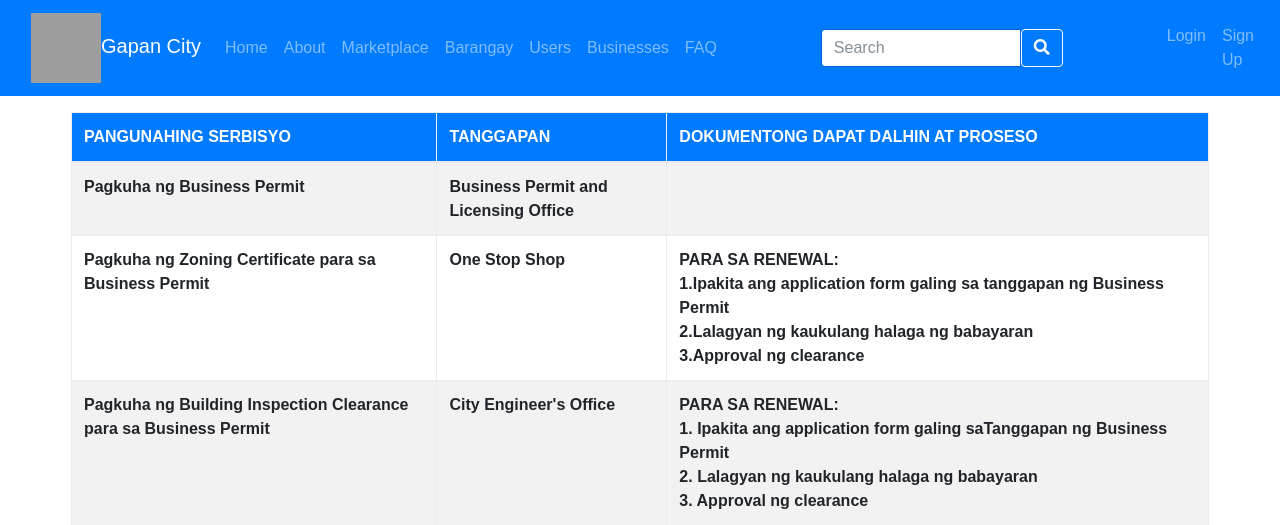
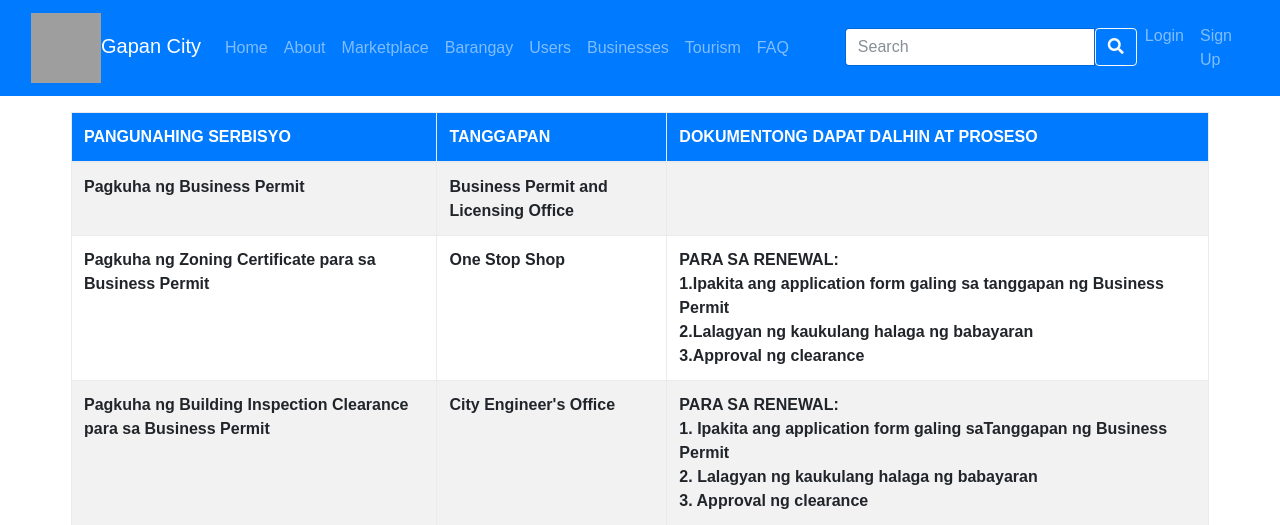
Before and after one commit to reymark01/gapan, a PHP site: page /faq in a window 1280 px wide. Shown: the top 525 px of the page. Run offline with PHP 8.4, Linux system fonts and the light colour scheme; data that the repository does not hold is empty; some libraries are stand-ins or nearby versions; grey boxes are pictures that could not be loaded.

Commit message:
mar 2 6:31

```diff
--- a/public/ajax/showusercomments.php
+++ b/public/ajax/showusercomments.php
@@ -8,7 +8,7 @@ if (Input::exist()) {
 				echo '<div class="container">
 						<form class="form-group ucomment-form">
 						<textarea class="form-control ucommentarea" name="comment"></textarea>
-						<button type="submit" class="btn btn-primary btn-sm float-right m-2">Post comment</button><br>
+						<button type="submit" class="btn btn-primary btn-sm float-right">Post comment</button><br>
 						</form>
 					</div><hr>';
 			} else {
--- a/public/layout/header.php
+++ b/public/layout/header.php
@@ -17,7 +17,7 @@
 <a class="navbar-brand toplogo" href="/"><img src="/image/seal.png" class="img-responsive" alt="logo">Gapan City</a>
 
 <button class="navbar-toggler" type="button" data-toggle="collapse" data-target="#navbarSupportedContent" aria-controls="navbarSupportedContent" aria-expanded="false" aria-label="Toggle navigation">
-<span class="navbar-toggler-icon"></span>
+<span class="navbar-toggler-icon"></span><sup class="badge badge-pill badge-danger notif-count" style="font-size: 13px;"></sup>
 </button>
 
 <div class="collapse navbar-collapse" id="navbarSupportedContent">
@@ -47,16 +47,17 @@
 </li>
 
 <li class="nav-item">
+	<a class="nav-link" href="/tourism">Tourism</a>
+</li>
+
+<li class="nav-item">
 	<a class="nav-link" href="/faq">FAQ</a>
 </li>
 
-</ul>
-
-<ul class="navbar-nav d-flex justify-content-center">
 <li class="nav-item">
 	<form action="/search" class="form-inline my-lg-0" method="get">
-			<div class="input-group px-5 mx-5">
-				<input class="form-control" name="q" type="search" placeholder="Search" aria-label="Search" style="width:200px">
+		<div class="input-group ml-5">
+			<input class="form-control" name="q" type="search" placeholder="Search" aria-label="Search" style="width:250px">
 			<div class="input-group-append">
 				<button class="btn btn-outline-light my-2 my-sm-0" type="submit">
 					<span class="fas fa-search"></span>
@@ -74,7 +75,7 @@ if (Session::exist('u_sess_id') || Session::exist('b_sess_id')) {
 <a href="#" class="btn btn-primary dropdown-toggle notif-dropdown" id="notifdropdown" data-toggle="dropdown" aria-haspopup="true" aria-expanded="false">
 <i class="fas fa-bell"></i><sup><span class="badge badge-pill badge-danger notif-count"></span></sup>
 </a>
-<div class="dropdown-menu dropdown-menu-right notif-menu" style="max-height: 400px; width:380px;overflow-y: scroll;" aria-labelledby="notifdropdown"><div class="notiflist"></div><a href="#" class="seemorenotif d-block text-center">See more</a></div>
+<div class="dropdown-menu dropdown-menu-right notif-menu" style="max-height: 400px; width:310px;overflow-y: scroll;" aria-labelledby="notifdropdown"><div class="notiflist"></div><a href="#" class="seemorenotif d-block text-center">See more</a></div>
 </li>
 <?php
 } elseif (Session::exist('admin_sess_id')) {
--- a/public/layout/newheader.php
+++ b/public/layout/newheader.php
@@ -56,10 +56,6 @@
 					</li>
 
 					<li class="nav-item">
-						<a class="nav-link" href="/faq">FAQ</a>
-					</li>
-
-					<li class="nav-item">
 						<form action="/search" class="form-inline my-2 my-lg-0" method="get">
 							<div class="input-group">
 								<input class="form-control" name="q" type="search" placeholder="Search" aria-label="Search">
@@ -80,7 +76,7 @@
 					<a href="#" class="btn btn-primary dropdown-toggle notif-dropdown" id="notifdropdown" data-toggle="dropdown" aria-haspopup="true" aria-expanded="false">
 					<i class="fas fa-bell"></i><sup><span class="badge badge-pill badge-danger notif-count"></span></sup>
 					</a>
-					<div class="dropdown-menu dropdown-menu-right notif-menu" style="max-height: 400px; width:380px;overflow-y: scroll;" aria-labelledby="notifdropdown"><div class="notiflist"></div><a href="#" class="seemorenotif d-block text-center">See more</a></div>
+					<div class="dropdown-menu dropdown-menu-right notif-menu" style="max-height: 400px; width:310px;overflow-y: scroll;" aria-labelledby="notifdropdown"><div class="notiflist"></div><a href="#" class="seemorenotif d-block text-center">See more</a></div>
 					</li>
 <?php
 				} elseif (Session::exist('admin_sess_id')) {
--- a/public/user.php
+++ b/public/user.php
@@ -446,14 +446,14 @@ if (!empty(Input::get('username'))) {
     </div>
   </div>
 </div>
+<script src="https://code.jquery.com/jquery-3.3.1.min.js" integrity="sha256-FgpCb/KJQlLNfOu91ta32o/NMZxltwRo8QtmkMRdAu8=" crossorigin="anonymous"></script>
+<script src="https://maxcdn.bootstrapcdn.com/bootstrap/4.0.0/js/bootstrap.min.js" integrity="sha384-JZR6Spejh4U02d8jOt6vLEHfe/JQGiRRSQQxSfFWpi1MquVdAyjUar5+76PVCmYl" crossorigin="anonymous"></script>
+<script src="https://js.pusher.com/4.3/pusher.min.js"></script>
 <script type="text/javascript" src="/js/popper.js"></script>
 <script type="text/javascript" src="/js/jquery.mCustomScrollbar.js"></script>
 <script type="text/javascript" src="/lib/slick/slick.min.js"></script>
 <script type="text/javascript" src="/js/scrollbar.js"></script>
 <script type="text/javascript" src="/js/script.js"></script>
-<script src="https://code.jquery.com/jquery-3.3.1.min.js" integrity="sha256-FgpCb/KJQlLNfOu91ta32o/NMZxltwRo8QtmkMRdAu8=" crossorigin="anonymous"></script>
-<script src="https://maxcdn.bootstrapcdn.com/bootstrap/4.0.0/js/bootstrap.min.js" integrity="sha384-JZR6Spejh4U02d8jOt6vLEHfe/JQGiRRSQQxSfFWpi1MquVdAyjUar5+76PVCmYl" crossorigin="anonymous"></script>
-<script src="https://js.pusher.com/4.3/pusher.min.js"></script>
 <script src="/js/main.js"></script>
 <script>
 $(document).ready(function() {
```
Also changed, not shown: public/ajax/showwallcomments.php (+4 -13 lines). Lines whose indentation alone changed are shown as unchanged.
